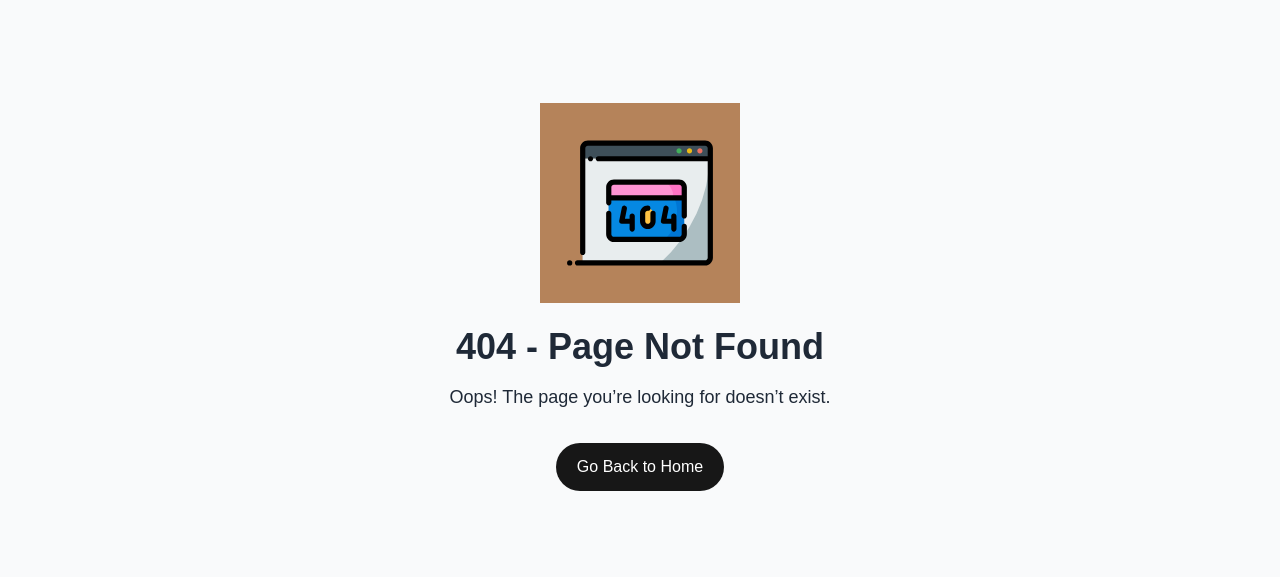
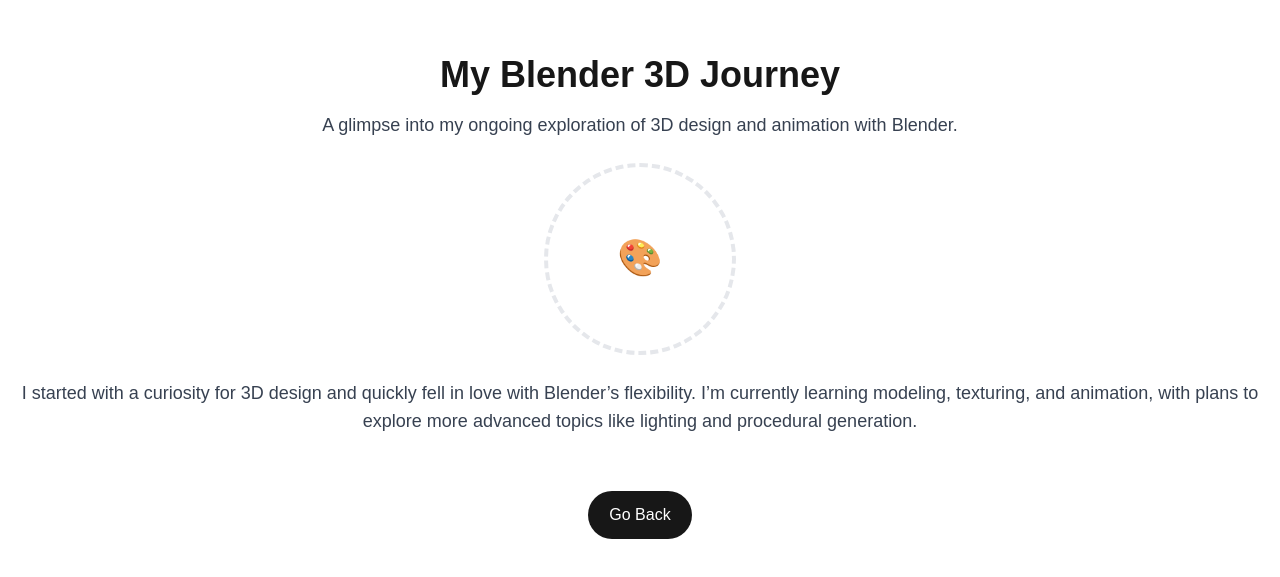
Before and after one commit to rickyl3aks/blender-chronicles, a Next.js app: page /about in a window 1280 px wide. Before the commit this address had no page. Shown: the part 103-680 px from the top of the page. Built offline with nearby package versions, Linux system fonts and the light colour scheme.

Commit message:
WIP: (about, projects) add about and projects page

```diff
--- /dev/null
+++ b/app/about/page.tsx
@@ -0,0 +1,29 @@
+"use client";
+
+const About = () => {
+  return (
+    <div className="flex flex-col items-center justify-center min-h-screen px-4">
+      <h1 className="text-4xl font-bold text-center text-white-600 mb-4">My Blender 3D Journey</h1>
+
+      <p className="text-lg text-gray-700 mb-6 text-center">A glimpse into my ongoing exploration of 3D design and animation with Blender.</p>
+
+      <div className="w-48 h-48 border-4 border-dashed border-white-600 flex items-center justify-center rounded-full mb-6 animate-bounce-slow">
+        <span className="text-4xl text-white-600 animate-bounce">🎨</span>
+      </div>
+
+      <p className="text-lg text-gray-700 text-center mb-6">
+        I started with a curiosity for 3D design and quickly fell in love with Blender’s flexibility. I’m currently learning modeling, texturing, and
+        animation, with plans to explore more advanced topics like lighting and procedural generation.
+      </p>
+
+      <button
+        onClick={() => window.history.back()}
+        className="mt-8 rounded-full border border-solid border-transparent transition-colors flex items-center justify-center bg-foreground text-background gap-2 hover:bg-[#383838] dark:hover:bg-[#ccc] text-sm sm:text-base h-10 sm:h-12 px-4 sm:px-5"
+      >
+        Go Back
+      </button>
+    </div>
+  );
+};
+
+export default About;
--- a/app/page.tsx
+++ b/app/page.tsx
@@ -1,7 +1,7 @@
 import Image from "next/image";
 import ImagePopup from "./image-popup";
 
-export default function Home() {
+const Home = () => {
   return (
     <div className="grid grid-rows-[20px_1fr_20px] items-center justify-items-center min-h-screen p-8 pb-20 gap-16 sm:p-20 font-[family-name:var(--font-geist-sans)]">
       <main className="flex flex-col gap-8 row-start-2 items-center sm:items-start">
@@ -48,4 +48,6 @@
       </footer>
     </div>
   );
-}
+};
+
+export default Home;
--- /dev/null
+++ b/app/projects/page.tsx
@@ -0,0 +1,23 @@
+"use client";
+
+const Projects = () => {
+  return (
+    <div className="flex flex-col items-center justify-center min-h-screen">
+      <h1 className="text-4xl font-bold text-center text-white-600 mb-6">Work in Progress</h1>
+      <p className="text-lg text-gray-700 mb-8 text-center">This section is under construction. Stay tuned for exciting projects!</p>
+      <div className="w-48 h-48 border-4 border-dashed border-yellow-600 flex items-center justify-center rounded-full mb-6">
+        <span className="text-xl font-semibold text-white-600">🚧</span>
+      </div>
+      <p className="mt-4 text-sm text-gray-500 text-center">Working hard to bring you something great. Thanks for your patience!</p>
+
+      <button
+        onClick={() => window.history.back()}
+        className="mt-8 rounded-full border border-solid border-transparent transition-colors flex items-center justify-center bg-foreground text-background gap-2 hover:bg-[#383838] dark:hover:bg-[#ccc] text-sm sm:text-base h-10 sm:h-12 px-4 sm:px-5"
+      >
+        Go Back
+      </button>
+    </div>
+  );
+};
+
+export default Projects;
```
Also changed, not shown: tsconfig.json (+8 -0 lines).
